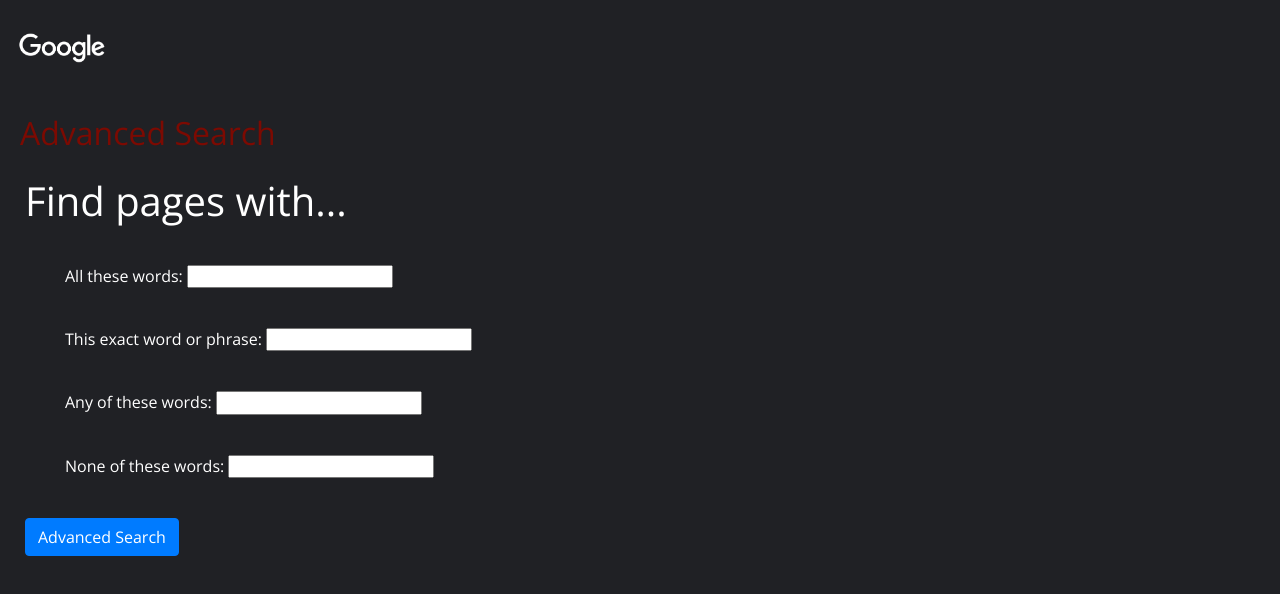
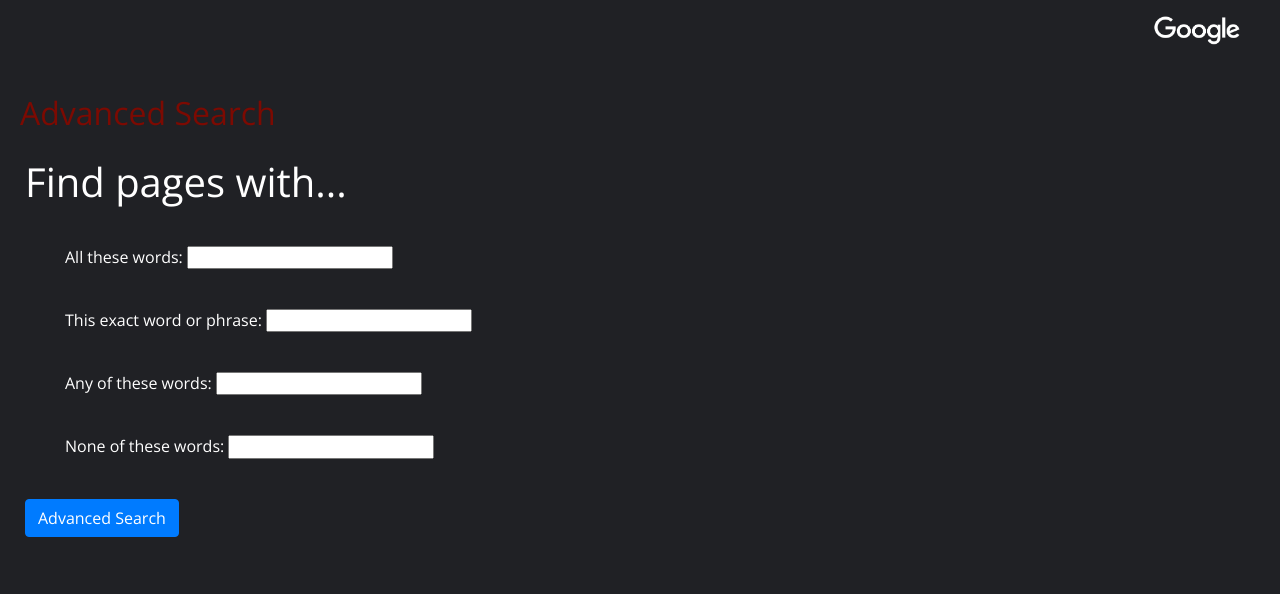
Before and after one commit to amaanjaved1/Google-Search-Replica, a plain HTML site: page advanced.html in a window 1280 px wide. Drawn offline with nearby package versions, Linux system fonts and the light colour scheme.

Commit message:
Fixed bugs

```diff
--- a/advanced.html
+++ b/advanced.html
@@ -11,12 +11,14 @@
     </head>
     <body>
         <section class="pages">
-            <nav>
-                <a class="navbar-brand" href="index.html">
-                    <div class="logo-image">
-                          <img src="google.png" id="img-fluid">
-                    </div>
-              </a>
+            <nav class="navbar navbar-expand-sm">
+                <ul class="navbar-nax ml-auto">
+                    <a class="navbar-brand" href="index.html" style="align-items:right;">
+                        <div class="logo-image">
+                            <img src="google.png" id="img-fluid">
+                        </div>
+                </a>
+            </ul>
             </nav>
             <h2 style="color: #7C0A02; margin: 20px;"> Advanced Search</h2>
             <div class="body">
```
Also changed, not shown: image.html (+1 -1 lines), index.html (+1 -1 lines).
